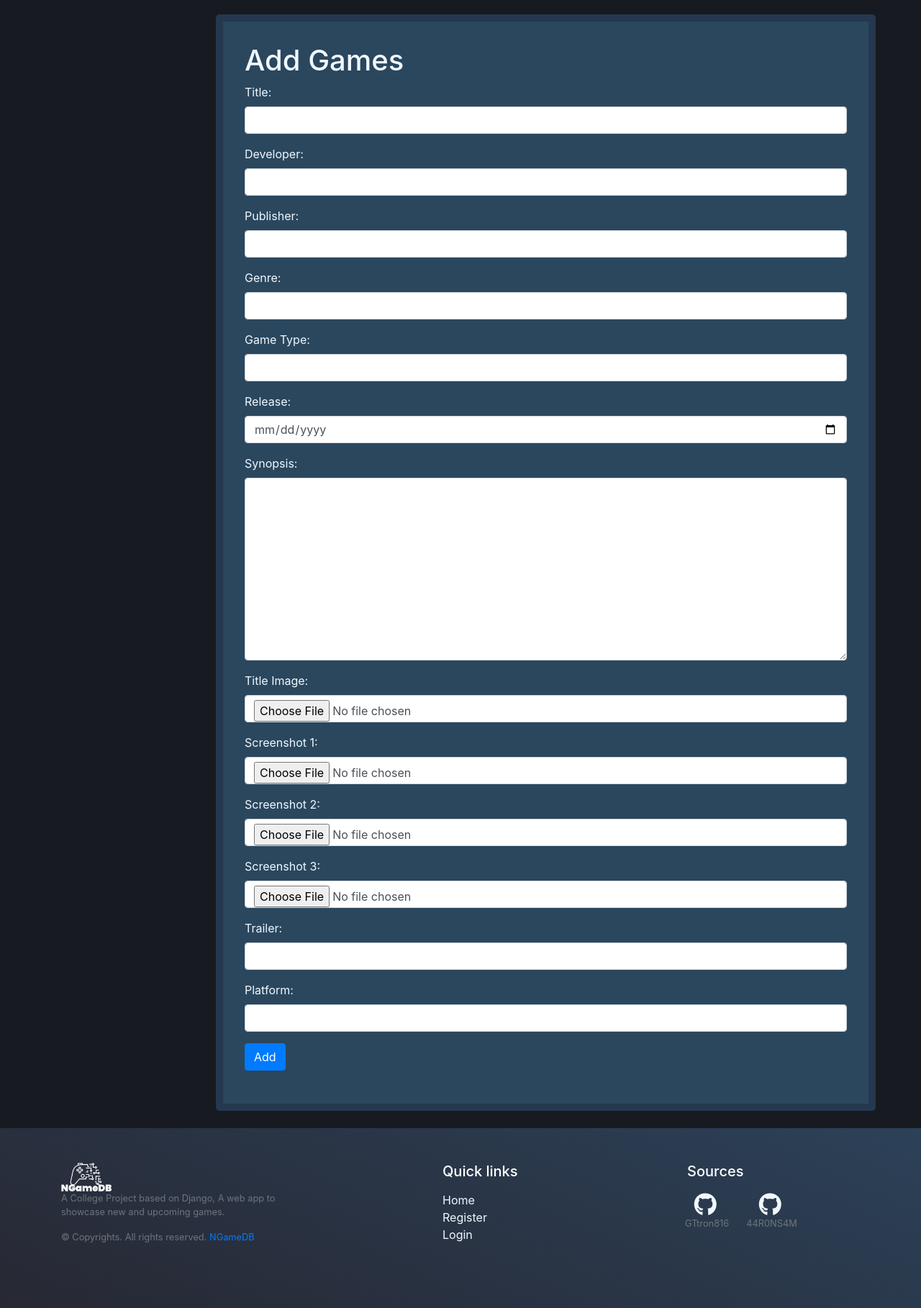
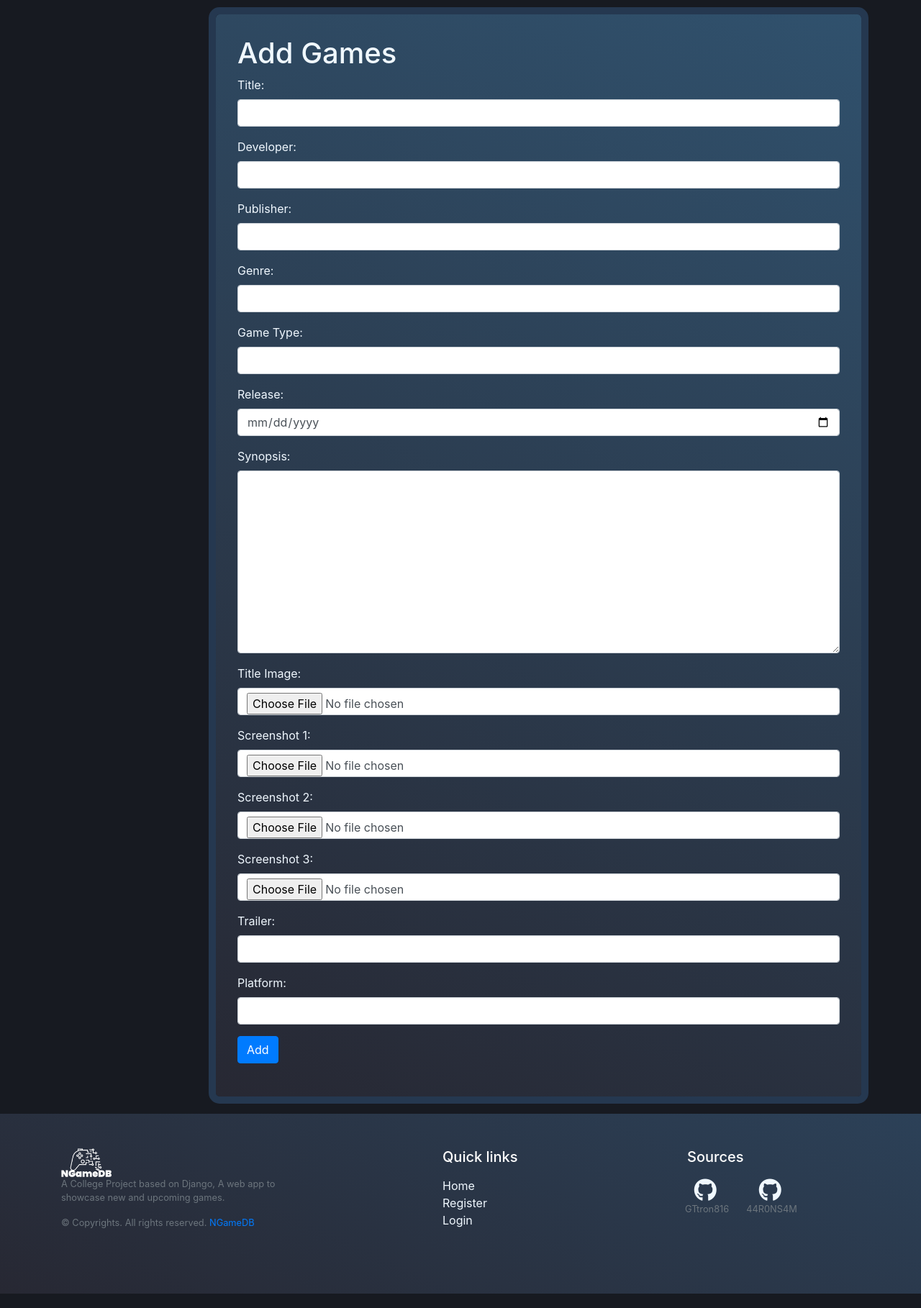
Before and after one commit to GTtron816/ngamedb, a Django app: page /addgame/ in a window 1280 px wide. Shown: the part 56-1874 px from the top of the page at 72% size. Run offline with Django 4.2, Linux system fonts and the light colour scheme; some libraries are stand-ins or nearby versions.

Commit message:
update and delete forms UI

```diff
--- a/newgames/templates/base.html
+++ b/newgames/templates/base.html
@@ -84,12 +84,16 @@
 
      .bform{
         background-color: #2a475e;
-        border: solid 10px rgb(37, 56, 80);
+        background-image: linear-gradient(25deg,rgb(39, 40, 51),rgb(48, 81, 109));
+        border:10px rgb(37, 56, 80);
         padding: 30px;
         border-radius: 5px;
         margin-left:250px;
         width:fit-content;
+        outline: 10px solid rgb(37, 56, 80);
+        z-index: 1;
      }
+
      .logo{
       width:70px;
       padding:0px;
```
